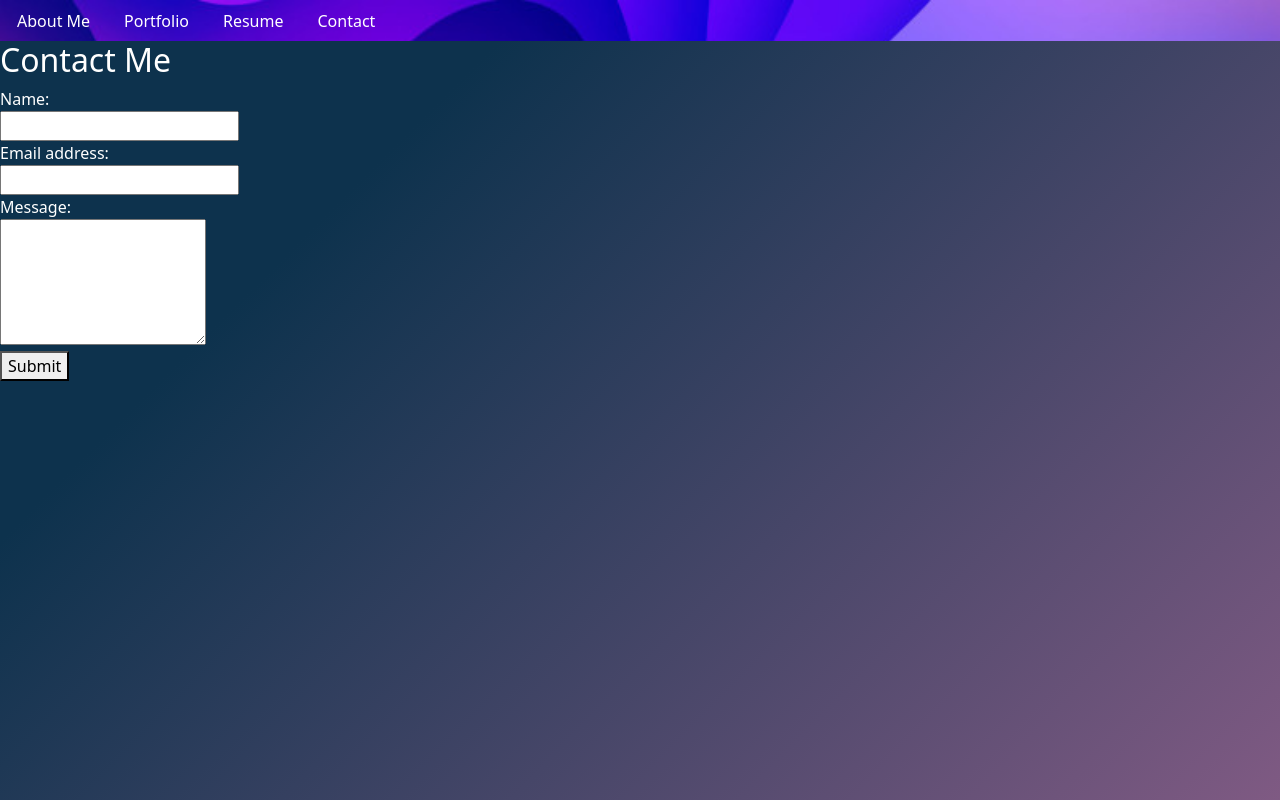
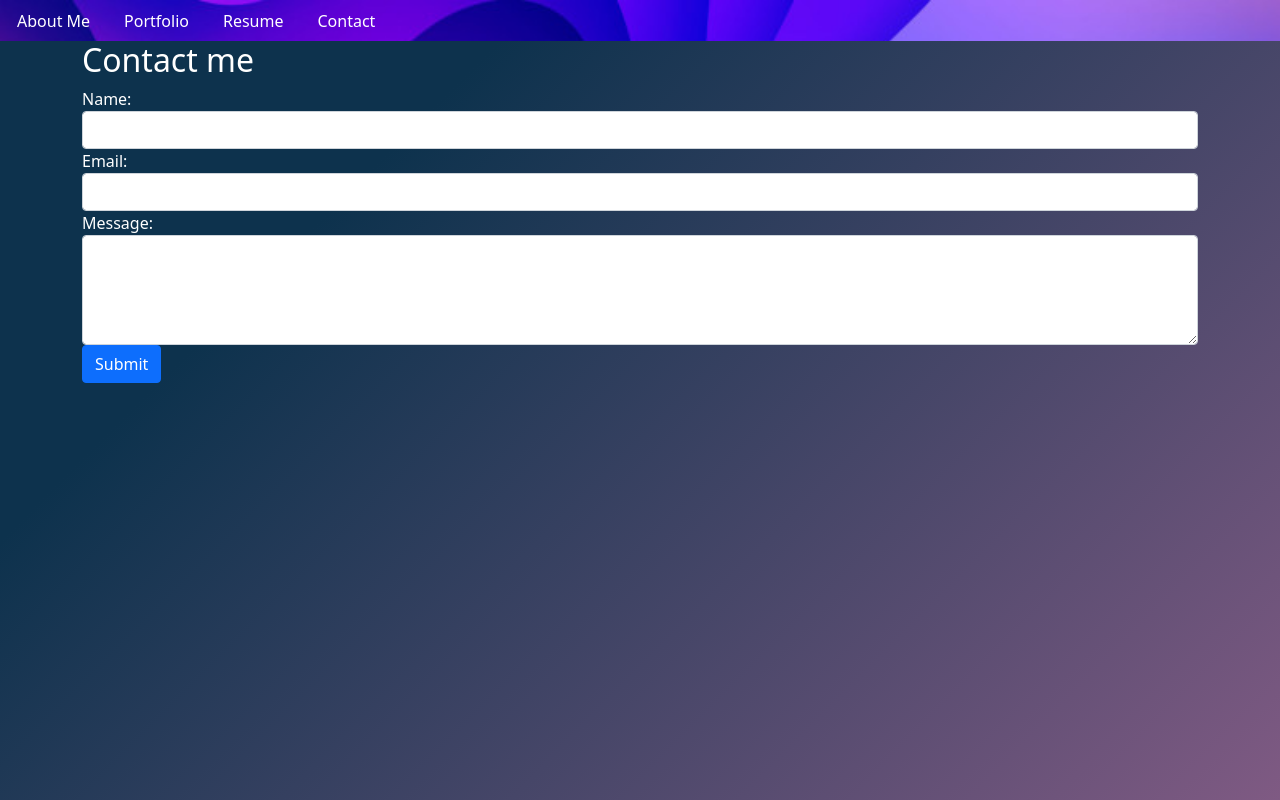
Before and after one commit to Chris-McLeod2/react-portfolio, a React (Create React App) app: page /contact in a window 1280 px wide. Built offline with nearby package versions, Linux system fonts and the light colour scheme.

Commit message:
contact form updated, still no functionality

```diff
--- a/src/assets/projects.js
+++ b/src/assets/projects.js
@@ -31,20 +31,6 @@ const projects = [
       git: 'https://github.com/Chris-McLeod2/WeatherAPI',
       live: 'https://chris-mcleod2.github.io/WeatherAPI/',
     },
-    {
-      name: '',
-    //   src: img5,
-      alt: '',
-      git: '',
-      live: '',
-    },
-     {
-      name: '',
-    //   src: img6,
-      alt: '',
-      git: '',
-      live: '',
-    },
   ];
 
   export default projects;
--- a/src/components/pages/Contact.js
+++ b/src/components/pages/Contact.js
@@ -1,95 +1,64 @@
-import React, { useState } from "react";
-import { validateEmail } from "../../utils/helpers";
+import React, { useState } from 'react';
+import { validateEmail, capitalizeFirstLetter } from '../../utils/helpers';
 
-export default function Contact() {
-	const [formState, setFormState] = useState({
-		name: "",
-		email: "",
-		message: "",
-	});
-
-	const [errorMessage, setErrorMessage] = useState("");
-
+function Contact() {
+    const [formState, setFormState] = useState({ name: '', email: '', message: '' });
     const { name, email, message } = formState;
 
+    const [errorMessage, setErrorMessage] = useState('');
+
     function handleChange(e) {
-		if (e.target.name === "email") {
+        if (e.target.name === 'email') {
             const isValid = validateEmail(e.target.value);
             if (!isValid) {
-				setErrorMessage("Your email is invalid.");
+                setErrorMessage('Your email is invalid.');
+            } else {
+                setErrorMessage('');
+            }
         } else {
             if (!e.target.value.length) {
-					setErrorMessage(`${e.target.name} is required.`);
+                setErrorMessage(`${capitalizeFirstLetter(e.target.name)} is required.`);
             } else {
-					setErrorMessage("");
+                setErrorMessage('');
             }
         }
-		}
-
         if (!errorMessage) {
             setFormState({ ...formState, [e.target.name]: e.target.value });
         }
     }
 
-	function handleBlank(e) {
-		if (e.target.name === "Name" || e.target.name === "Message") {
-			if (!e.target.value.length) {
-				setErrorMessage(`${e.target.name} is required.`);
-			} else {
-				setErrorMessage("");
-			}
-		}
-
-		if (!errorMessage) {
-			setFormState({ ...formState, [e.target.name]: e.target.value });
-		}
+    function handleSubmit(e) {
+        e.preventDefault();
+        console.log(formState);
+        document.querySelectorAll('.form-control').forEach((input) => input.value = "")
     }
 
     return (
-		<section className="linear">
-			<div className="center">
-				<h2 className="page-header">Contact Me</h2>
+        <div className='container'>
+            <h2>Contact me</h2>
+            <form onSubmit={handleSubmit}>
+                <div className='form-group'>
+                    <label htmlFor="name">Name:</label>
+                    <input className='form-control' type="text" name="name" defaultValue={name} onBlur={handleChange} />
                 </div>
-			<div>
-				<form id="contact-form">
-					<div>
-						<label htmlFor="Name">Name:</label>
-						<br></br>
-						<input
-							type="text"
-							defaultValue={name}
-							onBlur={handleBlank}
-							name="Name"
-						/>
+                <div className='form-group'>
+                    <label htmlFor="email">Email:</label>
+                    <input className='form-control' type="email" name="email" defaultValue={email} onBlur={handleChange} />
                 </div>
-					<div>
-						<label htmlFor="email">Email address:</label>
-						<br></br>
-						<input
-							type="email"
-							defaultValue={email}
-							name="email"
-							onBlur={handleChange}
-						/>
-					</div>
-					<div>
-						<label htmlFor="Message">Message:</label>
-						<br></br>
-						<textarea
-							name="Message"
-							defaultValue={message}
-							onBlur={handleBlank}
-							rows="5"
-						/>
+                <div className='form-group'>
+                    <label htmlFor="message">Message:</label>
+                    <textarea className='form-control' name="message" rows="4" defaultValue={message} onBlur={handleChange} />
                 </div>
                 {errorMessage && (
                     <div>
-							<p className="error-text">{errorMessage}</p>
+                        <p>{errorMessage}</p>
                     </div>
                 )}
-					<button type="submit">Submit</button>
+                <button className='btn btn-primary' href="mailto:mcleod32@live.com" type="submit">Submit</button>
             </form>
+
         </div>
-		</section>
-	);
+    )
 }
+
+export default Contact;
--- a/src/components/pages/Home.js
+++ b/src/components/pages/Home.js
@@ -7,7 +7,8 @@ export default function Home() {
       <p className='about'>
       My name is Chris McLeod, im a full stack web developer currently attending the University of Wisconsin Coding Bootcamp. I have a strong interest in coding and so far have specialized
       primarily in ui/ux design but am also proficient in other areas aswell listed in my resume. I enjoy spending time learning new languages or new ways to do things with code and am
-      looking for opportunities to continue learning and become a better software developer.
+      looking for opportunities to continue learning and become a better software developer. I work well in groups and enjoy teamwork, have good communication skills and excel at creative-thinking
+      and problem solving.
       </p>
     </div>
   );
--- a/src/utils/helpers.js
+++ b/src/utils/helpers.js
@@ -2,3 +2,7 @@ export function validateEmail(email) {
 	var re = /^(([^<>()[\]\\.,;:\s@"]+(\.[^<>()[\]\\.,;:\s@"]+)*)|(".+"))@((\[[0-9]{1,3}\.[0-9]{1,3}\.[0-9]{1,3}\.[0-9]{1,3}\])|(([a-zA-Z\-0-9]+\.)+[a-zA-Z]{2,}))$/;
 	return re.test(String(email).toLowerCase());
 }
+
+export function capitalizeFirstLetter(string) {
+    return string.charAt(0).toUpperCase() + string.slice(1);
+}
```
Also changed, not shown: src/components/pages/Portfolio.js (line endings or trailing spaces), src/styles.css (line endings or trailing spaces). Lines whose indentation alone changed are shown as unchanged.
